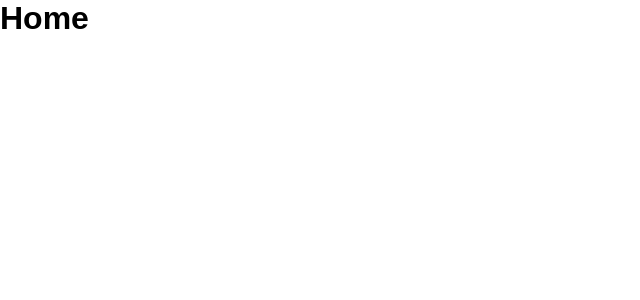
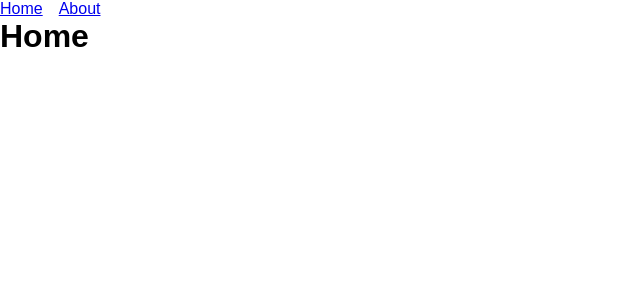
Before and after one commit to DarlanAugusto/react-router-dom-tutorial, a React (Vite) app: page / in a window 1280 px wide. Shown: the top 300 px of the page, without its empty margins (0-640 px from the left). Built offline with nearby package versions, Linux system fonts and the light colour scheme.

Commit message:
Componente Link

```diff
--- /dev/null
+++ b/src/components/Menu/index.tsx
@@ -0,0 +1,13 @@
+import './style.css'
+import { Link } from 'react-router-dom'
+
+export const Menu = () => {
+    return(
+        <nav className="menu">
+            <ul>
+                <li><Link to="/">Home</Link></li>
+                <li><Link to="/about">About</Link></li>
+            </ul>
+        </nav>
+    )
+}
--- /dev/null
+++ b/src/components/Menu/style.css
@@ -0,0 +1,5 @@
+.menu ul {
+    display: flex;
+    list-style: none;
+    gap: 1rem;
+}
--- a/src/main.tsx
+++ b/src/main.tsx
@@ -8,10 +8,12 @@
 
 // Rotas
 import { BrowserRouter, Routes, Route } from 'react-router-dom'
+import { Menu } from './components/Menu'
 
 ReactDOM.createRoot(document.getElementById('root') as HTMLElement).render(
   <React.StrictMode>
     <BrowserRouter>
+      <Menu />
       <Routes>
         <Route path='/' element={<Home />} />
         <Route path='/about' element={<About />} />
```
